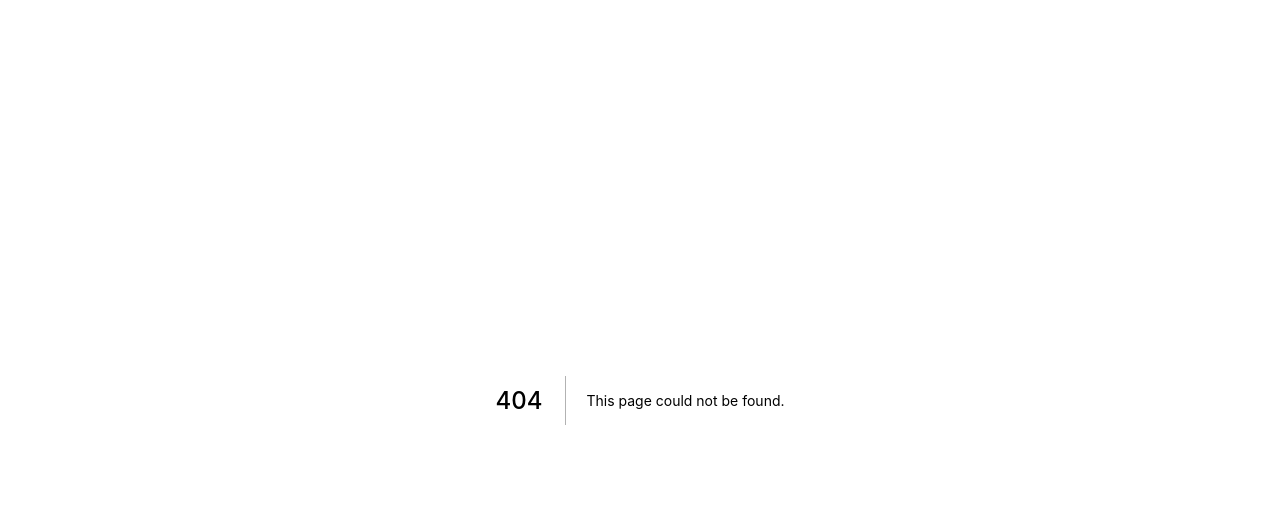
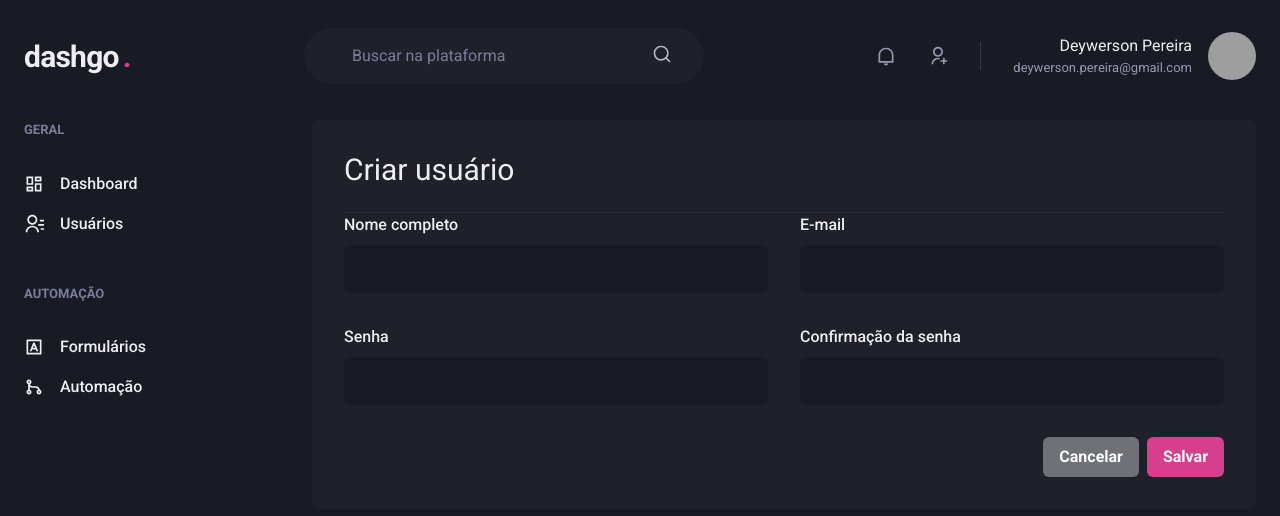
Before and after one commit to deywersonp/dashgo, a Next.js app: page /users/create in a window 1280 px wide. Before the commit this address had no page. Shown: the top 516 px of the page. Built offline with nearby package versions, Linux system fonts and the light colour scheme; grey boxes are pictures that could not be loaded.

Commit message:
created create users page

```diff
--- /dev/null
+++ b/src/pages/users/create.tsx
@@ -0,0 +1,55 @@
+import type { NextPage } from 'next';
+import { Box, Button, Divider, Flex, Heading, HStack, SimpleGrid, VStack } from '@chakra-ui/react';
+import { Header } from '../../components/Header';
+import { Sidebar } from '../../components/Sidebar';
+import { Input } from '../../components/Form/Input';
+
+const CreateUser: NextPage = () => {
+  return (
+    <Box>
+      <Header />
+
+      <Flex
+        w="100%"
+        my="6"
+        maxWidth={1480}
+        mx="auto"
+        px="6"
+      >
+        <Sidebar />
+
+        <Box
+          flex="1"
+          borderRadius={8}
+          bg="gray.800"
+          p="8"
+        >
+          <Heading size="lg" fontWeight="normal">Criar usuário</Heading>
+
+          <Divider mt="6" borderColor="gray.700" />
+
+          <VStack spacing="8">
+            <SimpleGrid minChildWidth="240px" spacing="8" w="100%">
+              <Input name="name" label="Nome completo" />
+              <Input name="email" type="email" label="E-mail" />
+            </SimpleGrid>
+
+            <SimpleGrid minChildWidth="240px" spacing="8" w="100%">
+              <Input name="password" type="password" label="Senha" />
+              <Input name="password_confirmation" type="password" label="Confirmação da senha" />
+            </SimpleGrid>
+          </VStack>
+
+          <Flex mt="8" justify="flex-end">
+            <HStack>
+              <Button colorScheme="whiteAlpha">Cancelar</Button>
+              <Button colorScheme="pink">Salvar</Button>
+            </HStack>
+          </Flex>
+        </Box>
+      </Flex>
+    </Box>
+  )
+}
+
+export default CreateUser;
```
